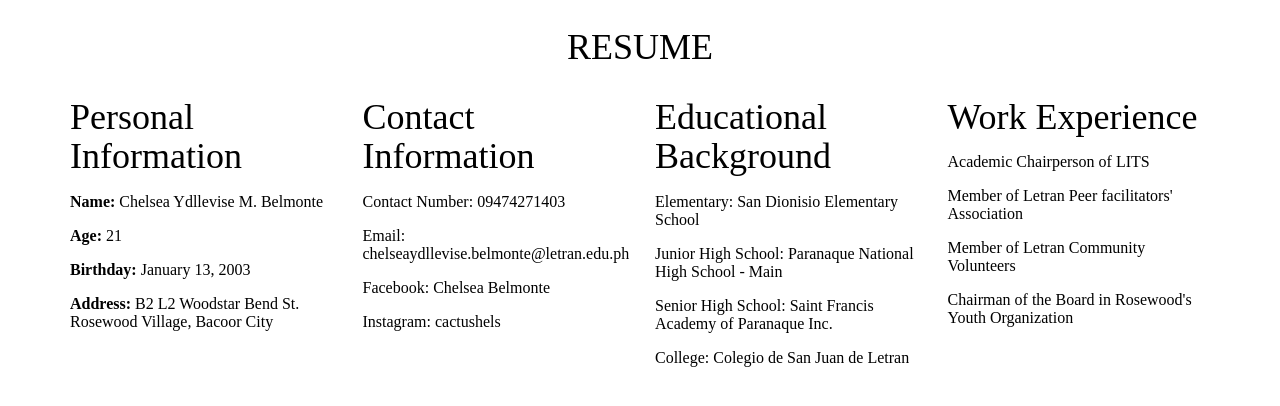
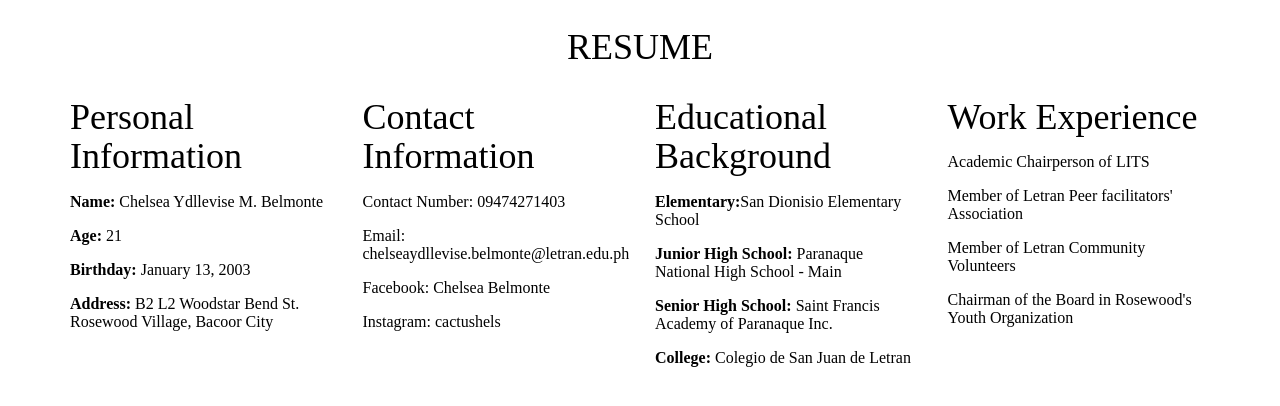
Before and after one commit to ChelseaBelmonte/Activity1, an Angular app: page / in a window 1280 px wide. Shown: the top 406 px of the page. Built offline with nearby package versions, Linux system fonts and the light colour scheme.

Commit message:
Update educational-background.component.html

```diff
--- a/src/app/educational-background/educational-background.component.html
+++ b/src/app/educational-background/educational-background.component.html
@@ -1,4 +1,4 @@
-<p>Elementary: San Dionisio Elementary School</p>
-<p>Junior High School: Paranaque National High School - Main</p>
-<p>Senior High School: Saint Francis Academy of Paranaque Inc.</p>
-<p>College: Colegio de San Juan de Letran </p>
+<p><b>Elementary:</b>San Dionisio Elementary School</p>
+<p><b>Junior High School:</b> Paranaque National High School - Main</p>
+<p><b>Senior High School:</b> Saint Francis Academy of Paranaque Inc.</p>
+<p><b>College:</b> Colegio de San Juan de Letran </p>
```
